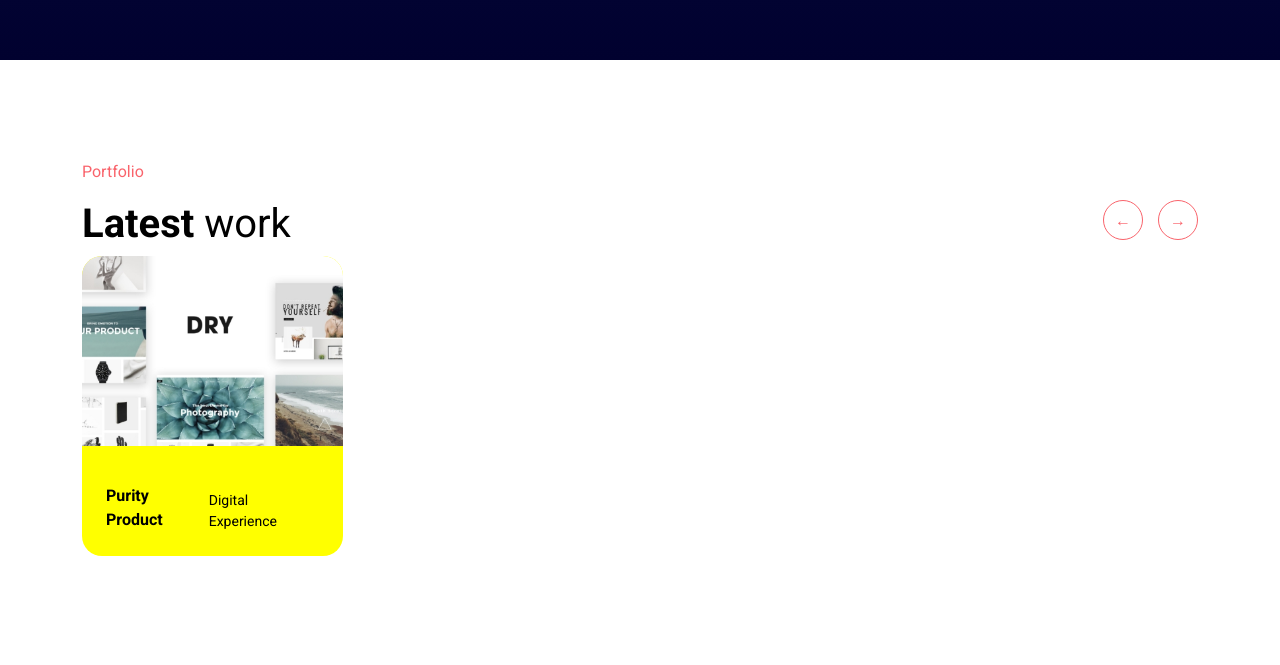
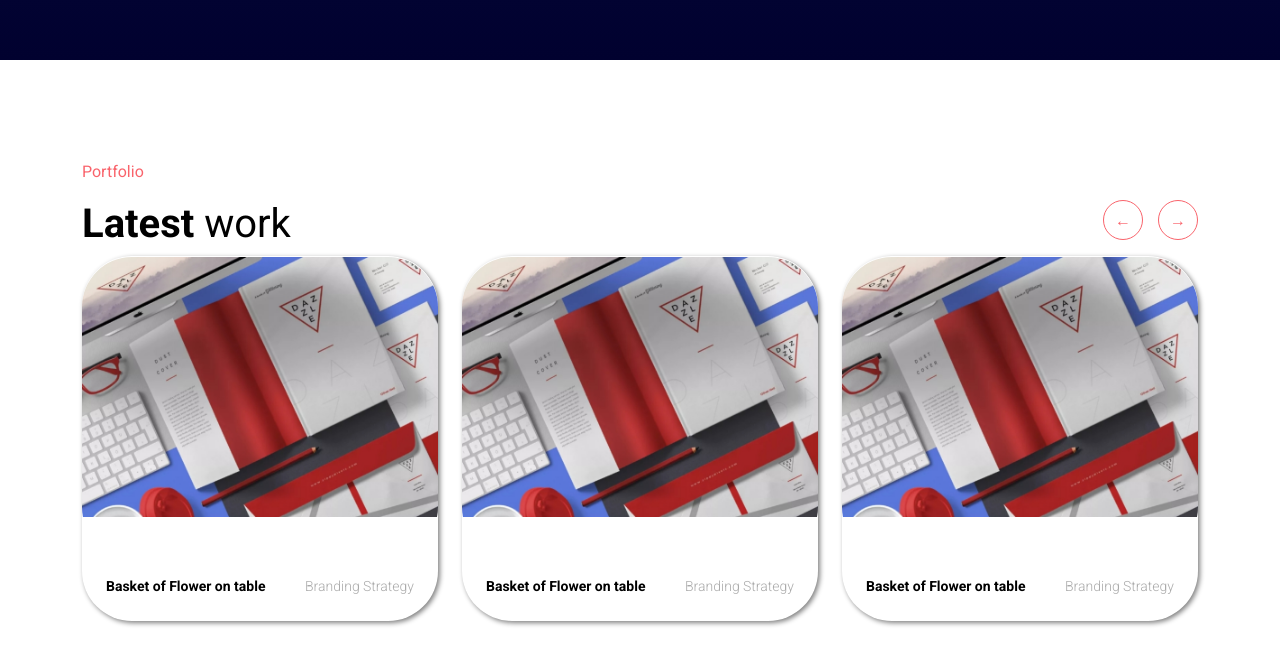
Before and after one commit to Evanflow89/proj-html-vuejs, a Vue app: page / in a window 1280 px wide. Shown: the part 2173-2838 px from the top of the page. Before the commit the page ends 2729 px from the top, so only its background shows below. Built offline with nearby package versions, Linux system fonts and the light colour scheme.

Commit message:
Added cards

```diff
--- a/src/assets/style/global-parts/variables.scss
+++ b/src/assets/style/global-parts/variables.scss
@@ -5,6 +5,7 @@
     --primary-color: #FFFFFF;
     --secondary-color: #0b1953;
     --third-color: #01012f;
+    --dirty-white: #0202301A;
 
 
 
@@ -15,5 +16,6 @@
     --text-var1: #F9636B;
     --text-black: #000000;
     --text-black2: #000000E6;
+    --text-gray: #AAAAAA;
 
 }
--- a/src/components/commons/LatestCard.vue
+++ b/src/components/commons/LatestCard.vue
@@ -16,21 +16,23 @@ export default {
 <style lang="scss">
 .latest_cards {
   .work_card {
+    background-color: white;
     height: 18.75rem;
     width: 100%;
     border-radius: 20px;
-    background-color: yellow;
     justify-content: space-between;
     align-items: flex-end;
     position: relative;
+    box-shadow: 2px 2px 10px gray;
   }
 
   .card_text {
     font-weight: 600;
   }
 
-  .small {
+  small {
     font-weight: 300;
+    color: var(--text-gray);
   }
 
   .work_card::after {
--- a/src/components/sections/LatestWork.vue
+++ b/src/components/sections/LatestWork.vue
@@ -12,10 +12,27 @@
         </div>
       </div>
     </div>
-    <div class="container">
-      <div class="row">
-        <div class="col-3">
-          <latest-card />
+
+    <!-- ############# CARDS ############### -->
+    <div class="container pb-5">
+      <div class="row latest_cards">
+        <div class="col-4">
+          <div class="work_card d-flex p-4">
+            <div class="card_text">Basket of Flower on table</div>
+            <small>Branding Strategy</small>
+          </div>
+        </div>
+        <div class="col-4">
+          <div class="work_card d-flex p-4">
+            <div class="card_text">Basket of Flower on table</div>
+            <small>Branding Strategy</small>
+          </div>
+        </div>
+        <div class="col-4">
+          <div class="work_card d-flex p-4">
+            <div class="card_text">Basket of Flower on table</div>
+            <small>Branding Strategy</small>
+          </div>
         </div>
       </div>
     </div>
@@ -23,9 +40,7 @@
 </template>
 
 <script>
-import LatestCard from "../commons/LatestCard.vue";
 export default {
-  components: { LatestCard },
   name: "LatestWork",
 };
 </script>
@@ -50,4 +65,42 @@ export default {
     border: 1px solid var(--text-var1);
   }
 }
+
+.latest_cards {
+  .work_card {
+    background-color: white;
+    height: 365px;
+    width: 100%;
+    border-radius: 50px;
+    justify-content: space-between;
+    align-items: flex-end;
+    position: relative;
+    box-shadow: 2px 2px 5px gray;
+  }
+
+  .card_text {
+    font-weight: 700;
+    font-size: 0.875rem;
+  }
+
+  small {
+    font-weight: 300;
+    color: var(--text-gray);
+  }
+
+  .work_card::after {
+    content: "";
+    background: url("../../assets/style/images/8wa60okr-1-790x576.jpg");
+    position: absolute;
+    background-size: 100%;
+    background-repeat: no-repeat;
+    width: 100%;
+    height: 18.75rem;
+    left: 0;
+    bottom: 4rem;
+    border-radius: 50px;
+    z-index: 1;
+    overflow: hidden;
+  }
+}
 </style>
```
